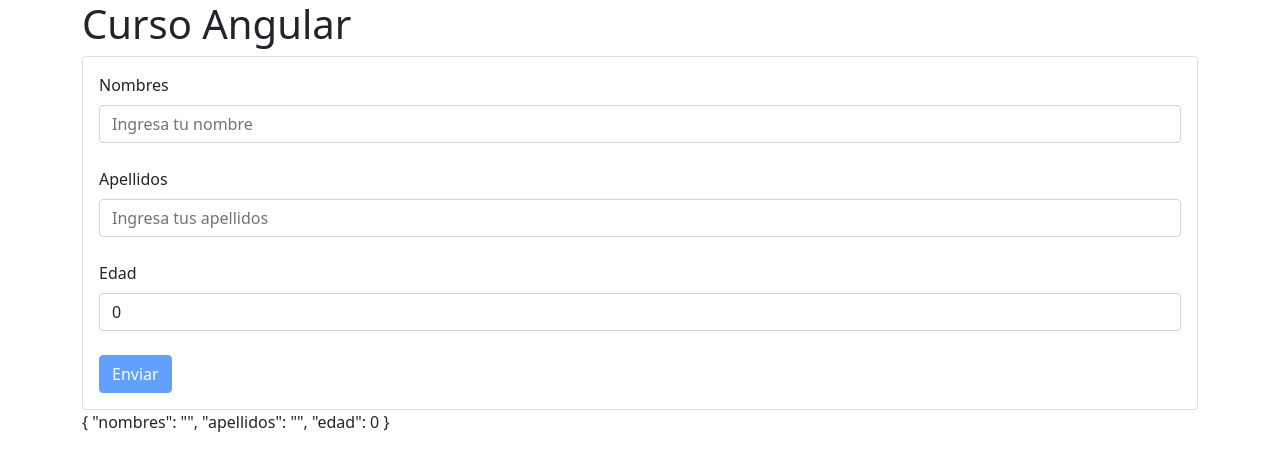
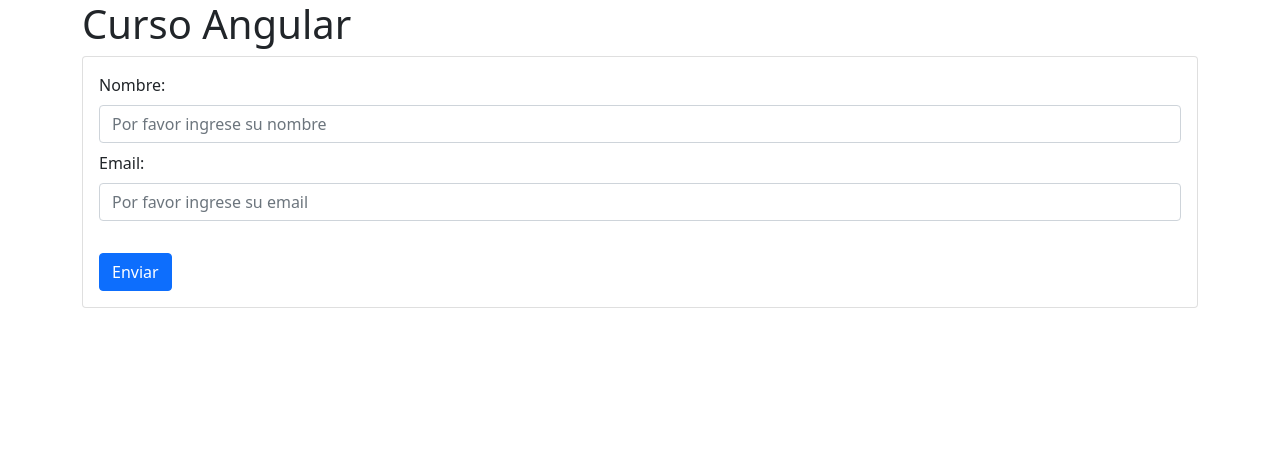
Before and after one commit to jhonatanhuaman76/curso_angular, an Angular app: page / in a window 1280 px wide. Shown: the top 470 px of the page. Built offline with nearby package versions, Linux system fonts and the light colour scheme.

Commit message:
formulario reactivos - FormControl

```diff
--- a/src/app/app.component.html
+++ b/src/app/app.component.html
@@ -1,4 +1,4 @@
 <div class="container">
   <h1>{{ title }}</h1>
-  <app-formulario-plantilla></app-formulario-plantilla>
+  <app-formulario-reactivo></app-formulario-reactivo>
 </div>
--- /dev/null
+++ b/src/app/formulario-reactivo/formulario-reactivo.component.html
@@ -0,0 +1,24 @@
+<div class="card">
+  <div class="card-body">
+    <form>
+
+      <div class="mb-2">
+        <label for="nombre" class="form-label">Nombre: </label>
+        <input type="text" [formControl]="name" id="nombre" class="form-control"
+          placeholder="Por favor ingrese su nombre">
+      </div>
+
+      <div class="mb-2">
+        <label for="email" class="form-label">Email: </label>
+        <input type="text" [formControl]="email" id="email" class="form-control"
+          placeholder="Por favor ingrese su email">
+      </div>
+
+      <button type="submit" class="btn btn-primary mt-4">Enviar</button>
+
+    </form>
+  </div>
+</div>
+
+{{ name.value }}
+{{ email.value }}
--- /dev/null
+++ b/src/app/formulario-reactivo/formulario-reactivo.component.ts
@@ -0,0 +1,17 @@
+import { Component } from '@angular/core';
+import { FormControl } from '@angular/forms';
+
+@Component({
+  selector: 'app-formulario-reactivo',
+  templateUrl: './formulario-reactivo.component.html',
+  styleUrl: './formulario-reactivo.component.css'
+})
+export class FormularioReactivoComponent {
+  name = new FormControl('');
+  email = new FormControl('');
+
+  onSubmit() {
+    console.log(this.name.value);
+    console.log(this.email.value);
+  }
+}
```
Also changed, not shown: src/app/app.module.ts (+6 -3 lines), src/app/formulario-reactivo/formulario-reactivo.component.css (added), 1 other file (tests, documents, lock files or other folders).
